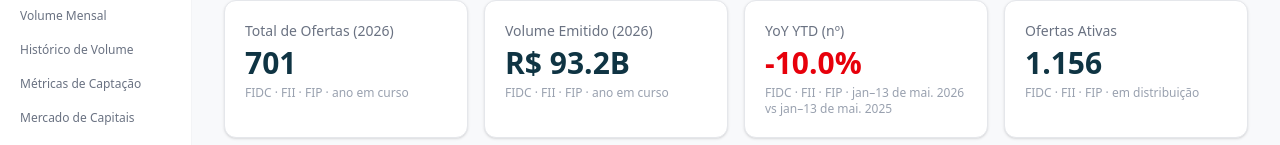
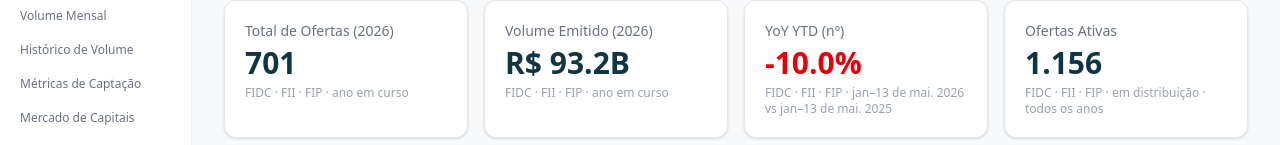
Before and after one commit to lucasmosquim2004-max/cvm-ofertas-static, a Next.js app: page /cvm-ofertas-static/mercado in a window 1280 px wide. Shown: the part 134-279 px from the top of the page. Built offline with nearby package versions, Linux system fonts and the light colour scheme.

Commit message:
fix: legenda KPI Ofertas Ativas explicita que considera todos os anos

```diff
--- a/components/mercado/MercadoOverview.tsx
+++ b/components/mercado/MercadoOverview.tsx
@@ -102,7 +102,7 @@ export function MercadoOverview({ data }: Props) {
         <KPICard
           label="Ofertas Ativas"
           value={data.kpis.ativas_total.toLocaleString("pt-BR")}
-          sub="FIDC · FII · FIP · em distribuição"
+          sub="FIDC · FII · FIP · em distribuição · todos os anos"
         />
       </div>
 
```
